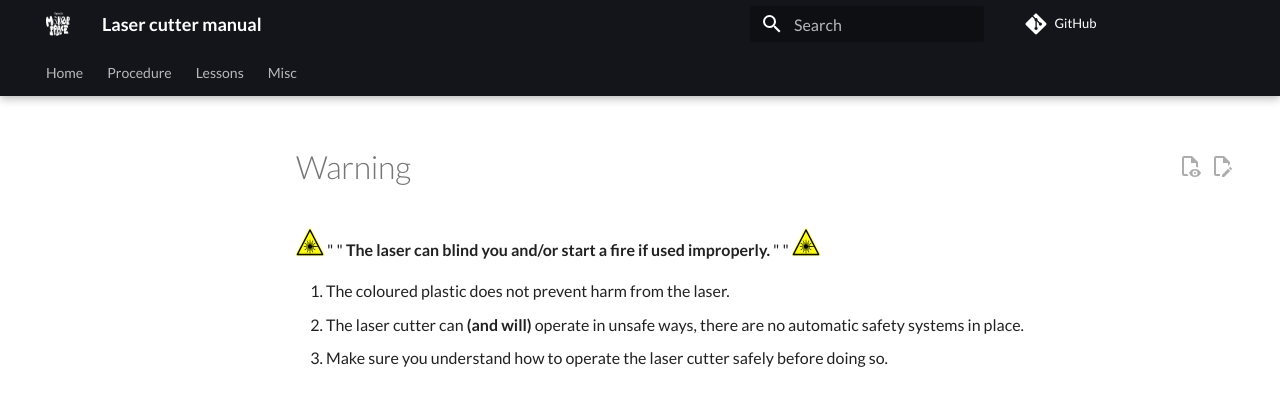
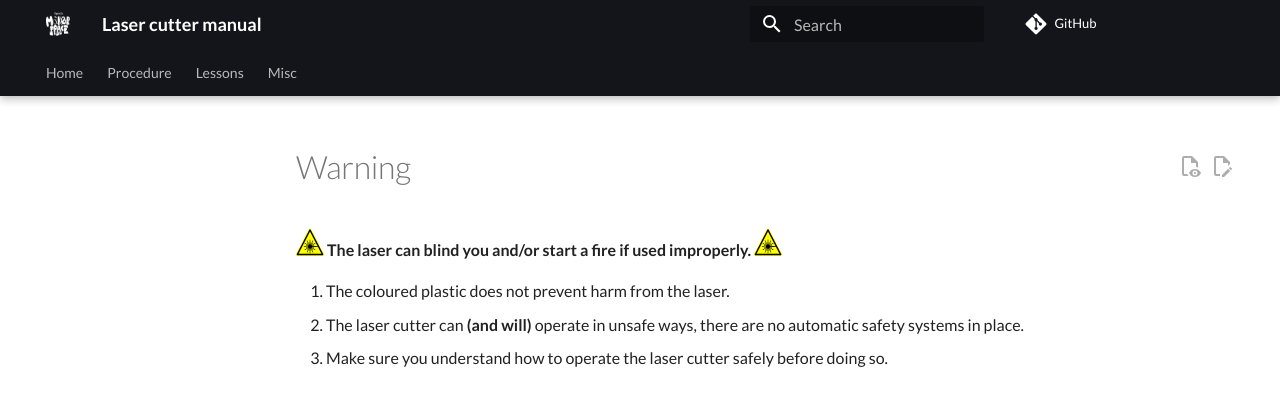
Before and after one commit to uppsala-makerspace/laser_cutter_guide, an MkDocs documentation site: the page built from docs/misc/safety_warning/README.md, in a window 1280 px wide. Shown: the top 418 px of the page. Built offline with MkDocs 1.6.1 and Material for MkDocs 9.7.7, drawn with Linux system fonts in a browser that asks for light colours; comment, search, counter and statistics services are not loaded.

Commit message:
Update README.md

```diff
--- a/docs/misc/safety_warning/README.md
+++ b/docs/misc/safety_warning/README.md
@@ -1,6 +1,6 @@
 # Warning
 
-![](warning_laser_28_x_28.png) "  " **The laser can blind you and/or start a fire if used improperly.** "  " ![](warning_laser_28_x_28.png)
+![](warning_laser_28_x_28.png)    **The laser can blind you and/or start a fire if used improperly.**     ![](warning_laser_28_x_28.png)
 
 1. The coloured plastic does not prevent harm from the laser.
 1. The laser cutter can **(and will)** operate in unsafe ways, there are no automatic safety systems in place.
```
